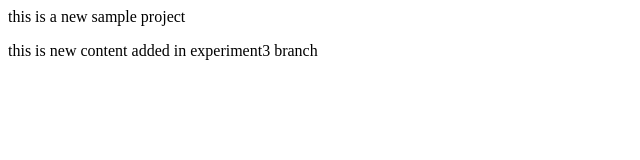
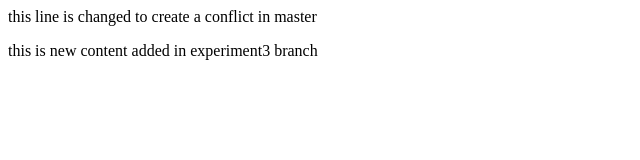
Before and after one commit to codinglucid/newproject, a plain HTML site: page index.html in a window 1280 px wide. Shown: the whole page, without its empty margins (0-640 px from the left). Drawn offline with Linux system fonts and the light colour scheme.

Commit message:
merge files

```diff
--- a/index.html
+++ b/index.html
@@ -1,2 +1,2 @@
-<p>this is a new sample project</p>
+<p>this line is changed to create a conflict in master</p>
 <p>this is new content added in experiment3 branch</p>
```
